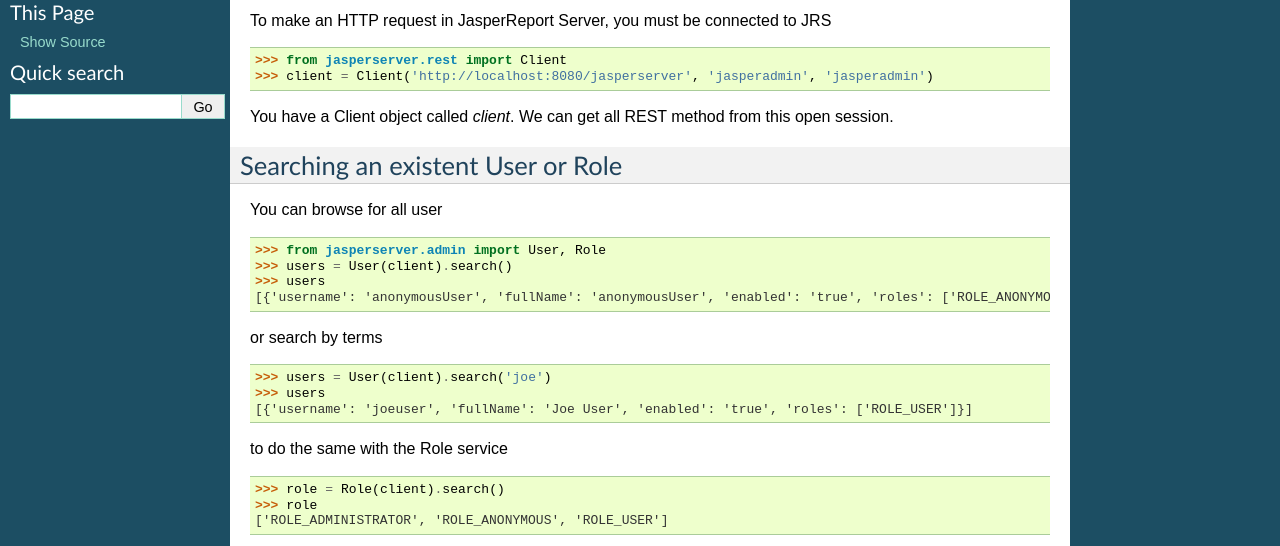
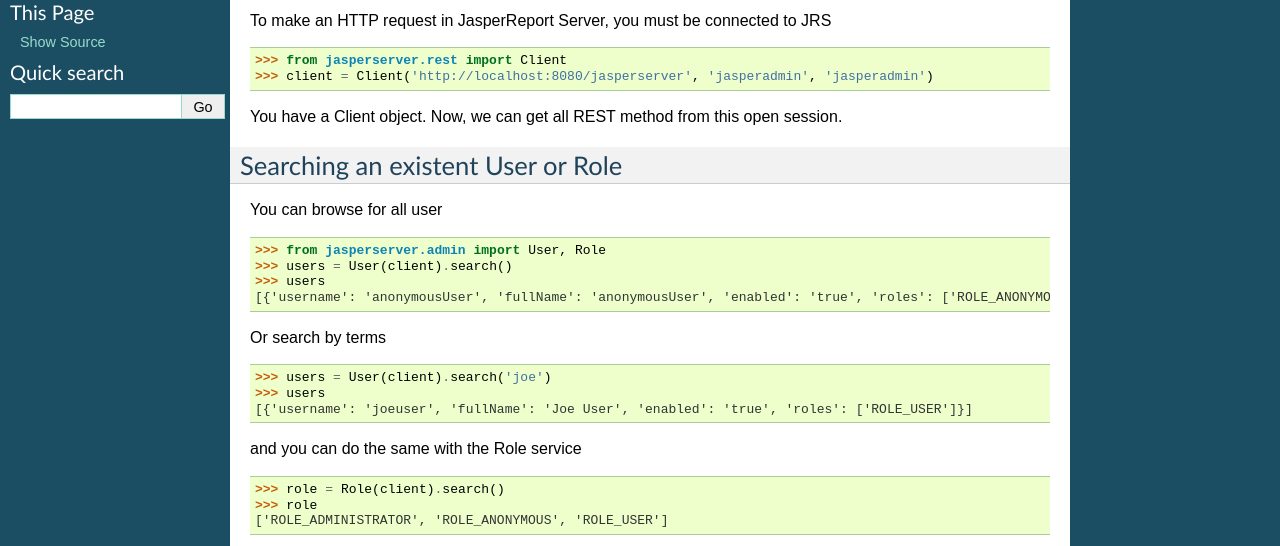
Before and after one commit to kryskool/JasperServer-Library, a Sphinx documentation site: the page built from doc/source/quickstart.rst, in a window 1280 px wide. Shown: the part 334-880 px from the top of the page. Built offline with Sphinx 7.4.7, drawn with Linux system fonts in a browser that asks for light colours.

Commit message:
[MOD] minor changement

```diff
--- a/doc/source/quickstart.rst
+++ b/doc/source/quickstart.rst
@@ -7,6 +7,7 @@ This module defines classes which implement the HTTP methods (PUT, POST, DELETE,
 First, make sure that the Requests library is installed ::
 
     >>> pip install requests
+
 
 Let's get started with some examples
 
@@ -20,7 +21,8 @@ To make an HTTP request in JasperReport Server, you must be connected to JRS
     >>> from jasperserver.rest import Client
     >>> client = Client('http://localhost:8080/jasperserver', 'jasperadmin', 'jasperadmin')
 
-You have a Client object called *client*. We can get all REST method from this open session.
+
+You have a Client object. Now, we can get all REST method from this open session.
 
 
 Searching an existent User or Role
@@ -36,7 +38,7 @@ You can browse for all user
     [{'username': 'anonymousUser', 'fullName': 'anonymousUser', 'enabled': 'true', 'roles': ['ROLE_ANONYMOUS']}, ...
 
 
-or search by terms
+Or search by terms
 
 .. code-block:: python
 
@@ -45,7 +47,7 @@ or search by terms
     [{'username': 'joeuser', 'fullName': 'Joe User', 'enabled': 'true', 'roles': ['ROLE_USER']}]
 
 
-to do the same with the Role service
+and you can do the same with the Role service
 
 .. code-block:: python
 
```
